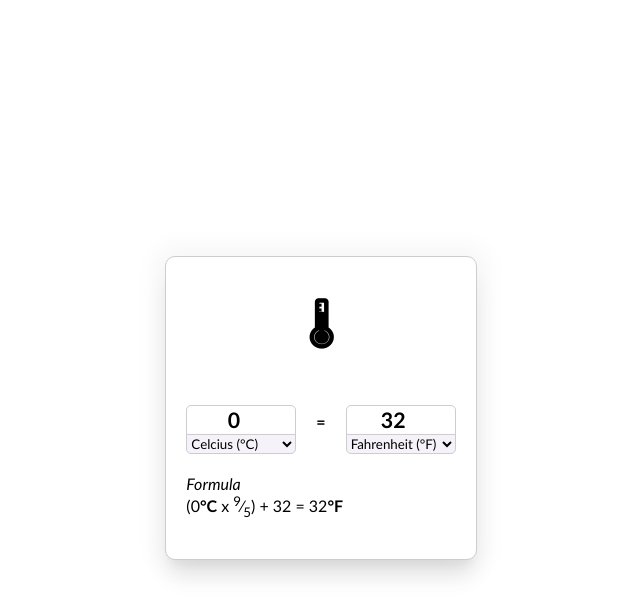
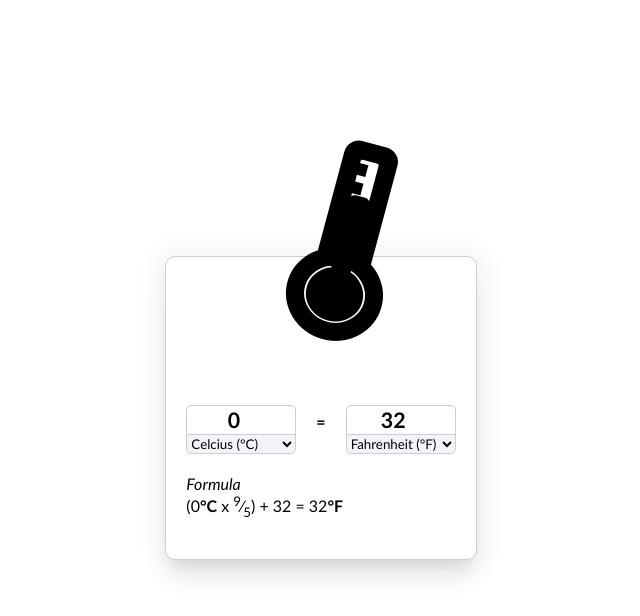
Before and after one commit to revou-fundamental-course/30-sept-24-kotakerdus, a plain HTML site: page index.html in a window 1280 px wide. Shown: the whole page, without its empty margins (319-959 px from the left). Drawn offline with Linux system fonts and the light colour scheme.

Commit message:
- Funky title

```diff
--- a/css/style.css
+++ b/css/style.css
@@ -18,7 +18,6 @@
 .wrapper .card {
   background-color: white;
   padding: calc(var(--inner-space) * 2) var(--inner-space);
-  margin: var(--inner-space);
   border: 1px solid var(--border-color);
   border-radius: 10px;
   box-shadow:
@@ -34,6 +33,11 @@
 header {
   font-size: 30pt;
   font-weight: bold;
+  position: relative;
+  top: -60px;
+  left: 17px;
+  scale: 4;
+  rotate: 15deg;
 }
 
 .content {
```
